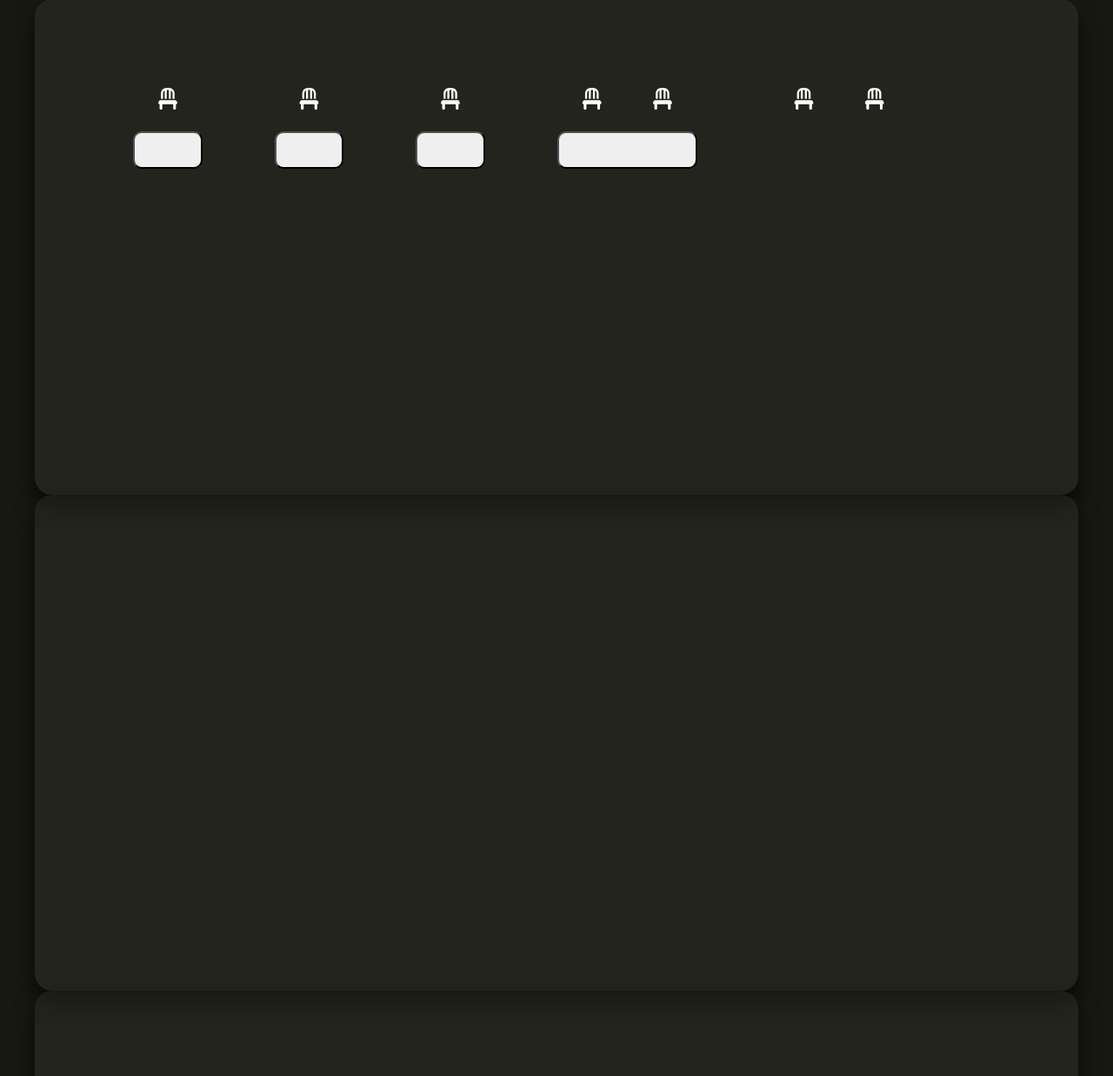
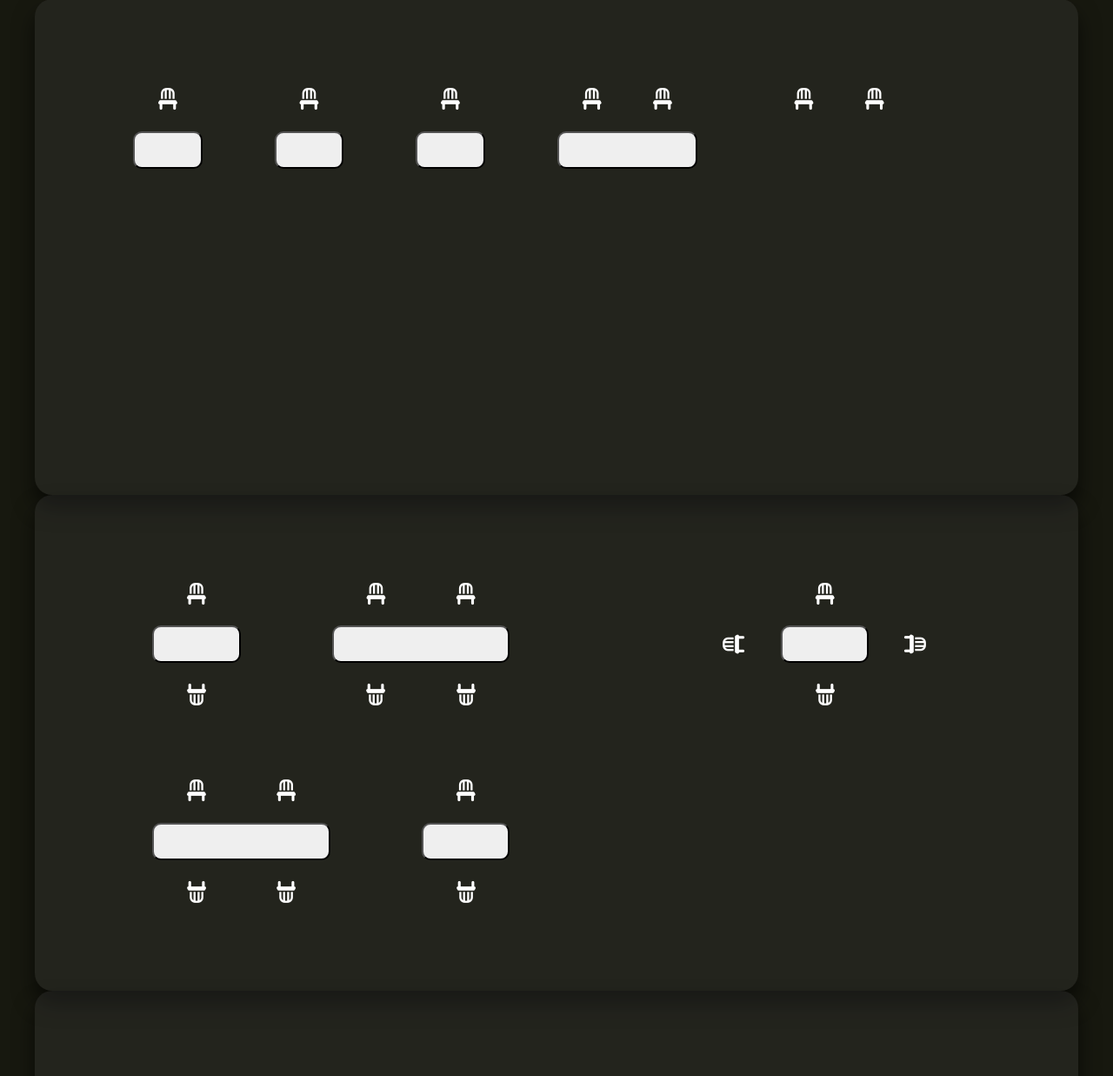
Before and after one commit to uiliam11/Projecte_01_Reserva_de_taules, a PHP site: page /view/inicio.php in a window 1280 px wide. Shown: the part 191-1428 px from the top of the page at 87% size. Run offline with PHP 8.4, Linux system fonts and the light colour scheme; some libraries are stand-ins or nearby versions.

Commit message:
UPDATE INICIO

```diff
--- a/css/inicioStyles.css
+++ b/css/inicioStyles.css
@@ -63,14 +63,20 @@ body {
 
 
 /* REGION MAPA RESTAURANTE */
+
+
 /* CLASES GLOBALES */
+
 .region-rest {
     position: relative;
     width: 100%;
     padding: 40px;
     height: calc(100vh - 150px);
 }
+
+
 /* FONDO DE LAS TABLAS */
+
 .region-rest .widget-rest {
     position: relative;
     width: 100%;
@@ -80,49 +86,77 @@ body {
     border-radius: 20px;
     display: flex;
 }
+
+
 /* ESTRUCTURA TABLA */
+
 .region-rest .widget-rest table {
     position: relative;
     width: 100%;
     padding: 30px;
 }
+
+
 /* CENTRAR EN LOS TD */
+
 .region-rest .widget-rest .cont {
     display: flex;
     justify-content: center;
     align-items: center;
 }
 
+
 /* CLASES SALON */
-.region-rest #salon tr, .region-rest #salon td {
+
+.region-rest #salon tr,
+.region-rest #salon td {
     position: relative;
     color: white;
     height: 11.1%;
     width: 7.14%;
 }
+
 .region-rest #salon .cont button {
     width: 100%;
     height: 43px;
     border-radius: 10px;
 }
+
 .region-rest #salon i {
     font-size: 25px;
 }
 
+
 /* CLASES TERRAZA */
-.region-rest #terraza tr, .region-rest #terraza td {
+
+.region-rest #terraza tr,
+.region-rest #terraza td {
     position: relative;
     color: white;
-    height: 14.28%;
+    height: 11.10%;
     width: 9.09%;
 }
+
 .region-rest #terraza .cont button {
     width: 100%;
     height: 43px;
     border-radius: 10px;
 }
+
 .region-rest #terraza i {
     font-size: 25px;
+}
+
+.rotar180 {
+    transform: rotate(180deg);
+}
+
+.rotar90 {
+    transform: rotate(90deg);
+}
+
+.rotar270 {
+    transform: rotate(270deg);
 }
 
 
--- a/view/inicio.php
+++ b/view/inicio.php
@@ -191,7 +191,124 @@
             </table>
         </div>
         <div class="widget-rest" id="terraza">
-
+            <table>
+                    <tr>
+                        <td></td>
+                        <td></td>
+                        <td></td>
+                        <td></td>
+                        <td></td>
+                        <td></td>
+                        <td></td>
+                        <td></td>
+                        <td></td>
+                        <td></td>
+                        <td></td>
+                    </tr>
+                    <tr>
+                        <td></td>
+                        <td><div class="cont"><i class="fa-solid fa-chair"></i></div></td>
+                        <td></td>
+                        <td><div class="cont"><i class="fa-solid fa-chair"></i></div></td>
+                        <td><div class="cont"><i class="fa-solid fa-chair"></i></div></td>
+                        <td></td>
+                        <td></td>
+                        <td></td>
+                        <td><div class="cont"><i class="fa-solid fa-chair"></i></div></td>
+                        <td></td>
+                        <td></td>
+                    </tr>
+                    <tr>
+                        <td></td>
+                        <td><div class="cont"><button></button></div></td>
+                        <td></td>
+                        <td colspan="2"><div class="cont"><button></button></div></td>
+                        <td></td>
+                        <td></td>
+                        <td><div class="cont"><i class="fa-solid fa-chair rotar270"></i></div></td></td>
+                        <td><div class="cont"><button></button></div></td>
+                        <td><div class="cont"><i class="fa-solid fa-chair rotar90"></i></div></td>
+                        <td></td>
+                    </tr>
+                    <tr>
+                        <td></td>
+                        <td><div class="cont"><i class="fa-solid fa-chair rotar180"></i></div></td>
+                        <td></td>
+                        <td><div class="cont"><i class="fa-solid fa-chair rotar180"></i></div></td>
+                        <td><div class="cont"><i class="fa-solid fa-chair rotar180"></i></div></td>
+                        <td></td>
+                        <td></td>
+                        <td></td>
+                        <td><div class="cont"><i class="fa-solid fa-chair rotar180"></i></div></td>
+                        <td></td>
+                        <td></td>
+                    </tr>
+                    <tr>
+                        <td></td>
+                        <td></td>
+                        <td></td>
+                        <td></td>
+                        <td></td>
+                        <td></td>
+                        <td></td>
+                        <td></td>
+                        <td></td>
+                        <td></td>
+                        <td></td>
+                    </tr>
+                    <tr>
+                        <td></td>
+                        <td><div class="cont"><i class="fa-solid fa-chair"></i></div></td>
+                        <td><div class="cont"><i class="fa-solid fa-chair"></i></div></td></td>
+                        <td></td>
+                        <td><div class="cont"><i class="fa-solid fa-chair"></i></div></td></td>
+                        <td></td>
+                        <td></td>
+                        <td></td>
+                        <td></td>
+                        <td></td>
+                        <td></td>
+                    </tr>
+                    <tr>
+                        <td></td>
+                        <td colspan="2"><div class="cont"><button></button></div></td>
+                        <td></td>
+                        <td><div class="cont"><button></button></div></td>
+                        <td></td>
+                        <td></td>
+                        <td></td>
+                        <td></td>
+                        <td></td>
+                        <td></td>
+                        <td></td>
+                    </tr>
+                    <tr>
+                        <td></td>
+                        <td><div class="cont"><i class="fa-solid fa-chair rotar180"></i></div></td>
+                        <td><div class="cont"><i class="fa-solid fa-chair rotar180"></i></div></td>
+                        <td></td>
+                        <td><div class="cont"><i class="fa-solid fa-chair rotar180"></i></div></td>
+                        <td></td>
+                        <td></td>
+                        <td></td>
+                        <td></td>
+                        <td></td>
+                        <td></td>
+                    </tr>
+                    <tr>
+                        <td></td>
+                        <td></td>
+                        <td></td>
+                        <td></td>
+                        <td></td>
+                        <td></td>
+                        <td></td>
+                        <td></td>
+                        <td></td>
+                        <td></td>
+                        <td></td>
+                    </tr>
+            </table>
         </div>
         <div class="widget-rest" id="sala-privada-1">
 
```
